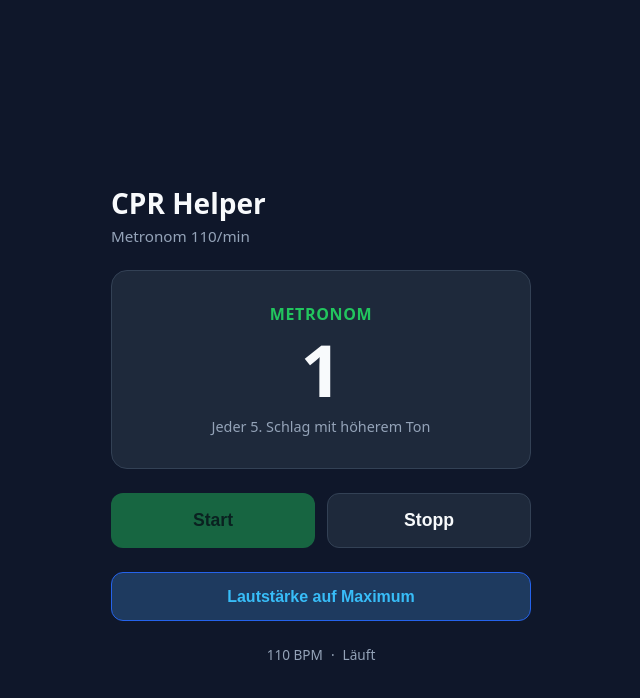
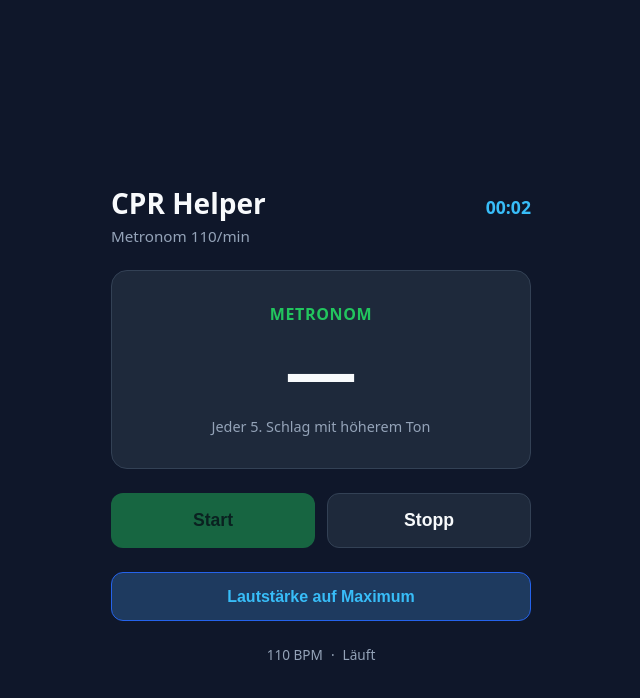
Before and after one commit to leonard-roepcke/cpr-helper-app, a website built with Vite: page index.html in a window 1280 px wide. Both pictures are taken after a click on the button "Start". Shown: the whole page, without its empty margins (319-959 px from the left). Built offline with nearby package versions, Linux system fonts and the light colour scheme; what @capacitor/core would draw is missing.

Commit message:
Release v1.8.0.
## v1.8.0 – Durchzähler & Session-Timer

- **Zähler läuft durch** (1, 2, 3 …) statt bei 5 zurück auf 1
- **Jeder 5. Schlag** (5, 10, 15 …) hat weiterhin den höheren Ton
- **Timer rechts neben der Überschrift** – startet mit Start, stoppt mit Stopp

## Android APK installieren

1. `cpr-helper-v1.8.0.apk` herunterladen
2. Ggf. „Installation aus unbekannten Quellen“ erlauben
3. APK öffnen und installieren (bestehende Version wird ersetzt)

```diff
--- a/index.html
+++ b/index.html
@@ -10,7 +10,10 @@
   <body>
     <main class="app">
       <header class="header">
-        <h1>CPR Helper</h1>
+        <div class="header-row">
+          <h1>CPR Helper</h1>
+          <span class="timer" id="session-timer" aria-label="Laufzeit">00:00</span>
+        </div>
         <p class="subtitle">Metronom 110/min</p>
       </header>
 
--- a/package.json
+++ b/package.json
@@ -1,6 +1,6 @@
 {
   "name": "cpr-helper-app",
-  "version": "1.7.0",
+  "version": "1.8.0",
   "private": true,
   "type": "module",
   "scripts": {
--- a/src/main.js
+++ b/src/main.js
@@ -17,6 +17,7 @@ const $ = (id) => document.getElementById(id);
 const phaseLabel = $("phase-label");
 const counter = $("counter");
 const status = $("status");
+const sessionTimer = $("session-timer");
 const startBtn = $("start-btn");
 const stopBtn = $("stop-btn");
 const volumeBtn = $("volume-btn");
@@ -27,6 +28,8 @@ let running = false;
 let beatCount = 0;
 let beatTimer = null;
 let nextBeatAt = 0;
+let timerInterval = null;
+let timerStartedAt = 0;
 
 function initAudio() {
   if (!audioCtx) {
@@ -38,6 +41,48 @@ function initAudio() {
   if (audioCtx.state === "suspended") {
     audioCtx.resume();
   }
+}
+
+function isAccent(count) {
+  return count > 0 && count % ACCENT_EVERY === 0;
+}
+
+function formatTime(ms) {
+  const totalSec = Math.floor(ms / 1000);
+  const hours = Math.floor(totalSec / 3600);
+  const minutes = Math.floor((totalSec % 3600) / 60);
+  const seconds = totalSec % 60;
+
+  if (hours > 0) {
+    return `${hours}:${String(minutes).padStart(2, "0")}:${String(seconds).padStart(2, "0")}`;
+  }
+
+  return `${String(minutes).padStart(2, "0")}:${String(seconds).padStart(2, "0")}`;
+}
+
+function updateTimerDisplay() {
+  if (!timerStartedAt) {
+    sessionTimer.textContent = "00:00";
+    return;
+  }
+
+  sessionTimer.textContent = formatTime(Date.now() - timerStartedAt);
+}
+
+function startTimer() {
+  stopTimer();
+  timerStartedAt = Date.now();
+  sessionTimer.classList.add("running");
+  updateTimerDisplay();
+  timerInterval = setInterval(updateTimerDisplay, 250);
+}
+
+function stopTimer() {
+  if (timerInterval) {
+    clearInterval(timerInterval);
+    timerInterval = null;
+  }
+  sessionTimer.classList.remove("running");
 }
 
 function playTick(accent = false) {
@@ -84,7 +129,7 @@ function updateDisplay() {
   if (!running) {
     phaseLabel.textContent = "Bereit";
     phaseLabel.className = "phase";
-    counter.textContent = "—";
+    counter.textContent = beatCount > 0 ? String(beatCount) : "—";
     counter.className = "counter";
     status.textContent = "Gestoppt";
     return;
@@ -92,16 +137,16 @@ function updateDisplay() {
 
   phaseLabel.textContent = "Metronom";
   phaseLabel.className = "phase active";
-  counter.textContent = beatCount > 0 ? String(beatCount) : "1";
-  counter.className = beatCount === ACCENT_EVERY ? "counter accent" : "counter";
+  counter.textContent = beatCount > 0 ? String(beatCount) : "—";
+  counter.className = isAccent(beatCount) ? "counter accent" : "counter";
   status.textContent = "Läuft";
 }
 
 function onBeat() {
   if (!running) return;
 
-  beatCount = beatCount >= ACCENT_EVERY ? 1 : beatCount + 1;
-  playTick(beatCount === ACCENT_EVERY);
+  beatCount += 1;
+  playTick(isAccent(beatCount));
   updateDisplay();
   scheduleNextBeat();
 }
@@ -137,6 +182,7 @@ function start() {
   startBtn.disabled = true;
   stopBtn.disabled = false;
 
+  startTimer();
   updateDisplay();
 
   if (isNative) {
@@ -149,9 +195,10 @@ function start() {
 
 function stop() {
   running = false;
-  beatCount = 0;
   nextBeatAt = 0;
   clearBeatTimer();
+  stopTimer();
+  updateTimerDisplay();
 
   if (isNative) {
     Session.stop().catch(() => {});
--- a/src/style.css
+++ b/src/style.css
@@ -47,10 +47,29 @@ body {
   padding-top: 0.5rem;
 }
 
+.header-row {
+  display: flex;
+  align-items: baseline;
+  justify-content: space-between;
+  gap: 1rem;
+}
+
 .header h1 {
   margin: 0;
   font-size: 1.75rem;
   font-weight: 700;
+}
+
+.timer {
+  font-size: 1.1rem;
+  font-weight: 600;
+  font-variant-numeric: tabular-nums;
+  color: var(--muted);
+  flex-shrink: 0;
+}
+
+.timer.running {
+  color: var(--highlight);
 }
 
 .subtitle {
```
Also changed, not shown: 2 other files.
